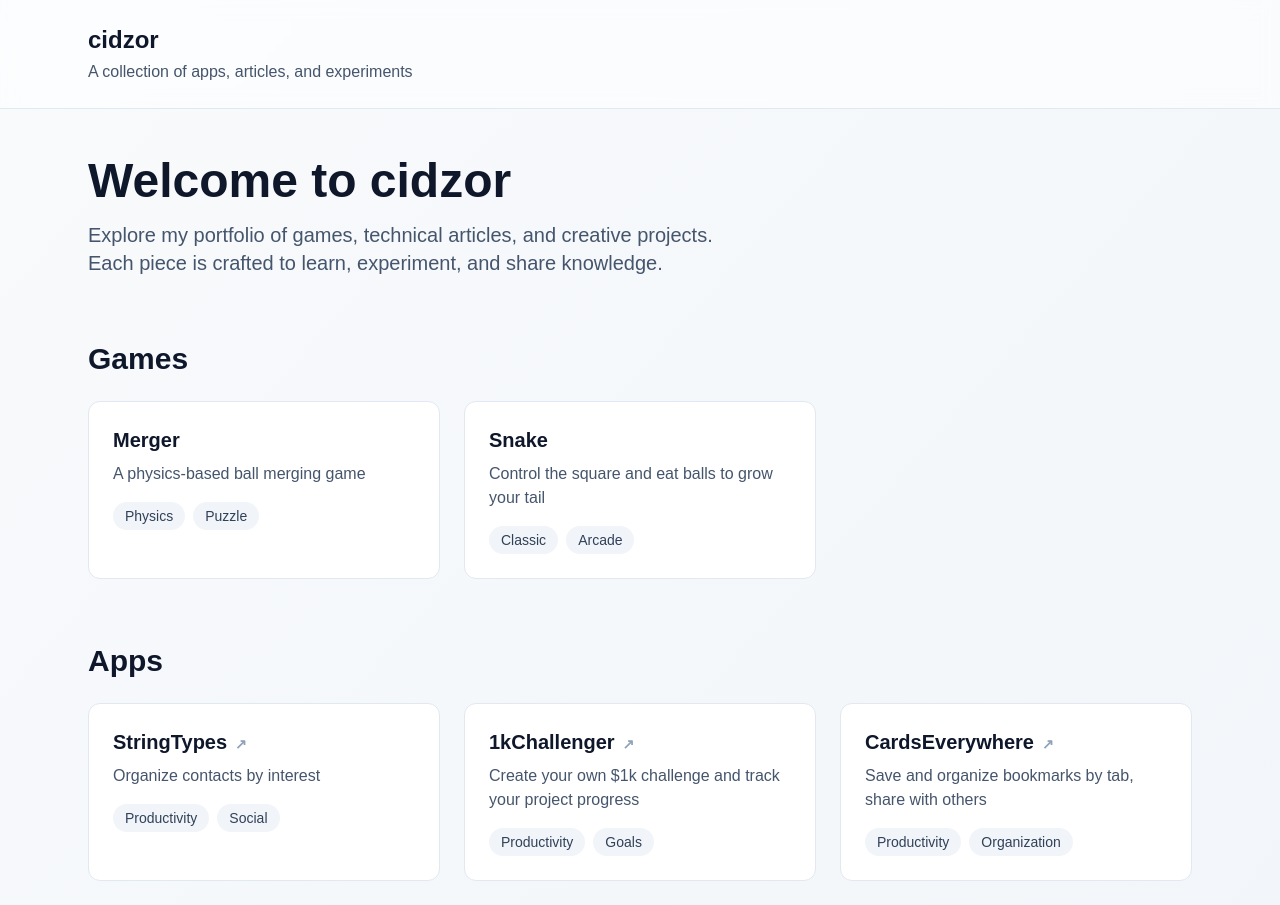
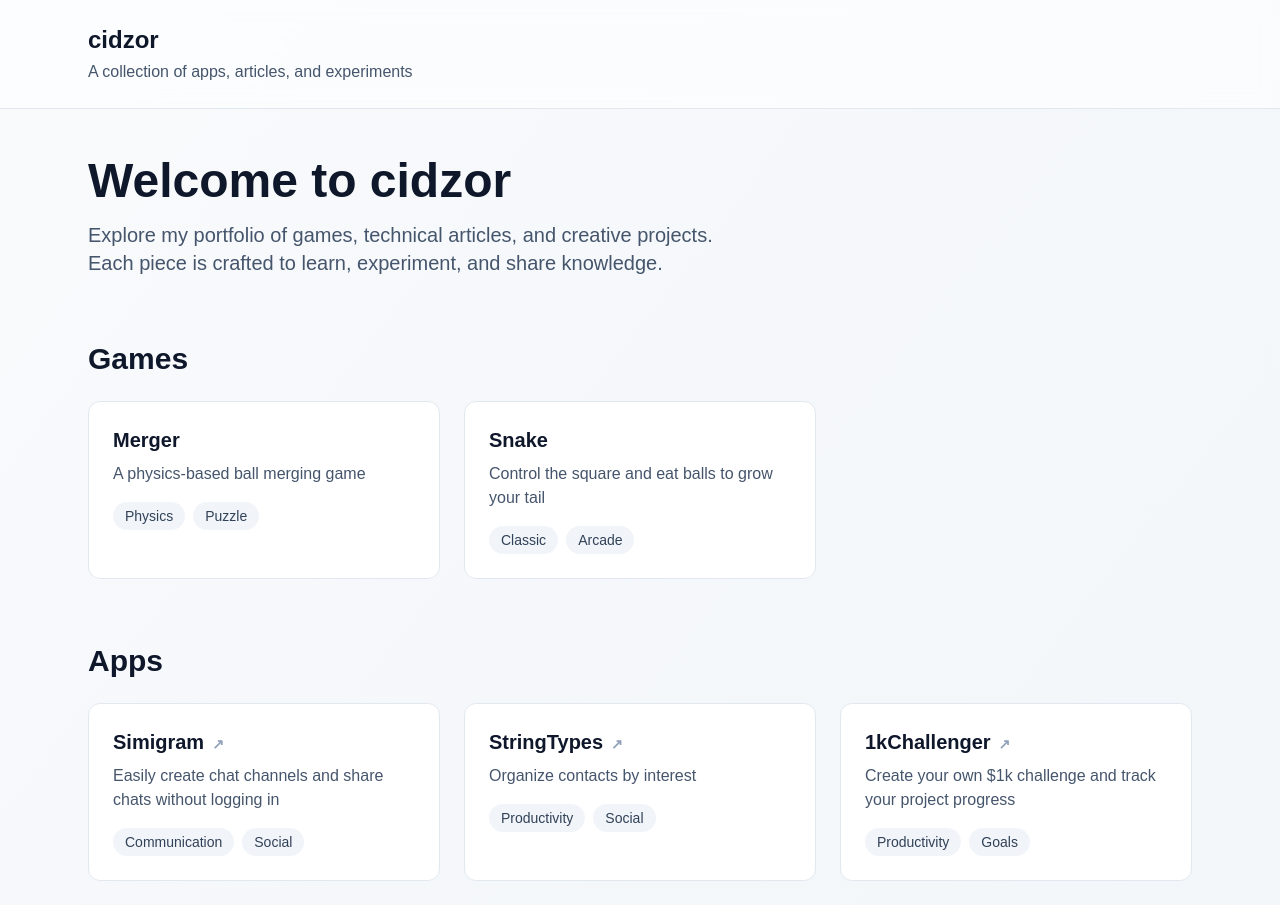
Before and after one commit to sc6/cidzor, a Next.js app: page / in a window 1280 px wide. Shown: the top 905 px of the page. Built offline with nearby package versions, Linux system fonts and the light colour scheme.

Commit message:
Add simigram app link

```diff
--- a/app/page.tsx
+++ b/app/page.tsx
@@ -17,6 +17,13 @@ export default function Home() {
   ];
 
   const apps = [
+    {
+      title: "Simigram",
+      description: "Easily create chat channels and share chats without logging in",
+      href: "https://simigram.com",
+      tags: ["Communication", "Social"],
+      external: true,
+    },
     {
       title: "StringTypes",
       description: "Organize contacts by interest",
```
